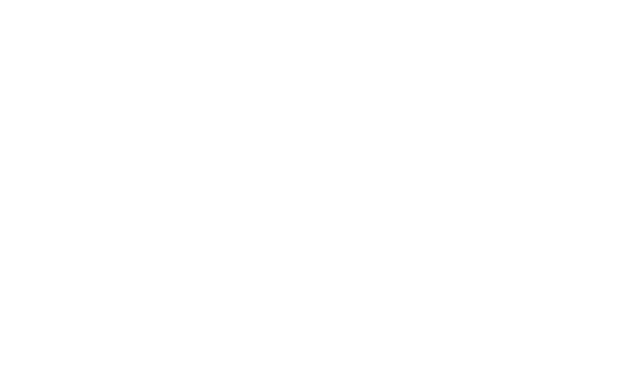
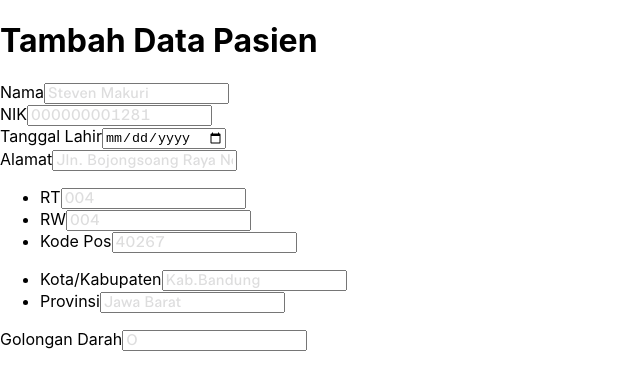
Before and after one commit to alishalistyaa/ruang-tunggu, a React (Create React App) app: page /tambah-data-pasien in a window 1280 px wide. Shown: the top 390 px of the page, without its empty margins (0-640 px from the left). Built offline with nearby package versions, Linux system fonts and the light colour scheme.

Commit message:
updated 'tambah data'

```diff
--- a/src/App.js
+++ b/src/App.js
@@ -7,6 +7,8 @@
 import LoginRegister from './LoginRegister';
 import Login from './Login';
 import Register from './Register';
+import DataPasien from './DataPasien';
+import DataAsuransi from './DataAsuransi';
 
 
 function App() {
@@ -31,6 +33,18 @@
           <Register />
         </Route>
 
+        {/* Explore */}
+
+        {/* Data Pasien */}
+        <Route exact path="/tambah-data-pasien">
+          <DataPasien />
+        </Route>
+
+        {/* Data Asuransi */}
+        <Route exact path="/tambah-data-asuransi">
+          <DataAsuransi />
+        </Route>
+
 
       </Switch>
       </div>
--- /dev/null
+++ b/src/DataAsuransi.js
@@ -0,0 +1,57 @@
+const DataAsuransi = () => {
+    return (
+        <div class="data-box">
+        <h1>Tambah Data Asuransi</h1>
+
+        <div class="data-textbox">
+            <label for="Nama-Asuransi">Nama Asuransi</label>
+            <input type="text" id="Nama-Asuransi" placeholder="PT MANULIFE SENTAUSA" name="" defaultValue=""/>
+        </div>
+
+        <div class="data-textbox">
+            <label for="No-Asuransi">No. Asuransi</label>
+            <input type="text" id="No-Asuransi" placeholder="000000001281" name="" defaultValue=""/>
+        </div>
+
+        <div class="data-textbox">
+            <label for="Nama-Pemilik">Nama Pemilik Asuransi</label>
+            <input type="text" id="Nama-Pemilik" placeholder="Steve Markurius" name="" defaultValue=""/>
+        </div>
+
+        <div class="data-textbox">
+            <label for="TL-Asuransi">Tanggal Lahir</label>
+            <input type="date" id="TL-Asuransi" placeholder="01/01/01" name="" defaultValue=""/>
+        </div>
+
+        <div class="data-textbox">
+            <label for="Alamat-Asuransi">No. Asuransi</label>
+            <input type="text" id="No-Asuransi" placeholder="000000001281" name="" defaultValue=""/>
+        </div>
+
+        <div class="data-textbox">
+            <ul id="list-textbox2">
+                <li id="RTRW">
+                    <label for="Kota">Kota/Kabupaten</label>
+                    <input type="text" id="Kota" placeholder="Kab.Bandung" name="" defaultValue=""/>
+                </li>
+
+                <li id="RTRWLAST">
+                    <label for="Provinsi">Provinsi</label>
+                    <input type="text" id="Provinsi" placeholder="Jawa Barat" name="" defaultValue=""/>
+                </li>
+            </ul>
+        </div>
+
+        <div class="tombol-selesai">
+            <button onclick="window.location.href='./04-asuransi.html'" type="button" class="login-button">
+                <span class="button__text"> Selesai!</span>
+            </button>
+        </div>
+
+
+
+    </div>
+     );
+}
+
+export default DataAsuransi;
--- /dev/null
+++ b/src/DataPasien.js
@@ -0,0 +1,71 @@
+
+
+const DataPasien = () => {
+    return (
+        <div className="data-box">
+            <h1>Tambah Data Pasien</h1>
+
+            <div className="data-textbox">
+                <label for="Nama">Nama</label>
+                <input type="text" id="Nama" placeholder="Steven Makuri" name="" defaultValue=""/>
+            </div>
+
+            <div className="data-textbox">
+                <label for="NIK">NIK</label>
+                <input type="text" id="NIK" placeholder="000000001281" name="" defaultValue=""/>
+            </div>
+
+            <div className="data-textbox">
+                <label for="TL">Tanggal Lahir</label>
+                <input type="date" id="TL" placeholder="01/01/01" name="" defaultValue=""/>
+            </div>
+
+            <div class="data-textbox">
+                <label for="Alamat">Alamat</label>
+                <input type="text" id="Alamat" placeholder="Jln. Bojongsoang Raya No.3" name="" defaultValue=""/>
+            </div>
+
+            <div class="data-textbox">
+                <ul id="list-textbox1">
+                    <li id="RTRW">
+                        <label for="RT">RT</label>
+                        <input type="text" id="RT" placeholder="004" name="" defaultValue=""/>
+                    </li>
+
+                    <li id="RTRW">
+                        <label for="RW">RW</label>
+                        <input type="text" id="RW" placeholder="004" name="" defaultValue=""/>
+                    </li>
+
+                    <li id="RTRWLAST">
+                        <label for="Kode-Pos">Kode Pos</label>
+                        <input type="text" id="Kode-Pos" placeholder="40267" name="" defaultValue=""/>
+                    </li>
+                </ul>
+            </div>
+
+            <div class="data-textbox">
+                <ul id="list-textbox2">
+                    <li id="RTRW">
+                        <label for="Kota">Kota/Kabupaten</label>
+                        <input type="text" id="Kota" placeholder="Kab.Bandung" name="" defaultValue=""/>
+                    </li>
+
+                    <li id="RTRWLAST">
+                        <label for="Provinsi">Provinsi</label>
+                        <input type="text" id="Provinsi" placeholder="Jawa Barat" name="" defaultValue=""/>
+                    </li>
+                </ul>
+            </div>
+
+            <div class="data-textbox">
+                <label for="Goldar">Golongan Darah</label>
+                <input type="text" id="Goldar" placeholder="O" name="" defaultValue=""/>
+            </div>
+
+
+    </div>
+     );
+}
+
+export default DataPasien;
--- a/src/Register.js
+++ b/src/Register.js
@@ -5,19 +5,19 @@
 
 const Register = () => {
     return (
-        <div class="login-box">
+        <div className="login-box">
         <h1>Daftar</h1>
 
         <div class="textbox">
-            <input type="text" placeholder="alamat email" name="" value=""/>
+            <input type="text" placeholder="alamat email" name="" defaultValue=""/>
         </div>
 
         <div class="textbox">
-            <input type="password" placeholder="buat password" name="" value=""/>
+            <input type="password" placeholder="buat password" name="" defaultValue=""/>
         </div>
 
         <div class="textbox">
-            <input type="password" placeholder="konfirmasi password" name="" value=""/>
+            <input type="password" placeholder="konfirmasi password" name="" defaultValue=""/>
         </div>
 
             <Link to="/explore">
```
